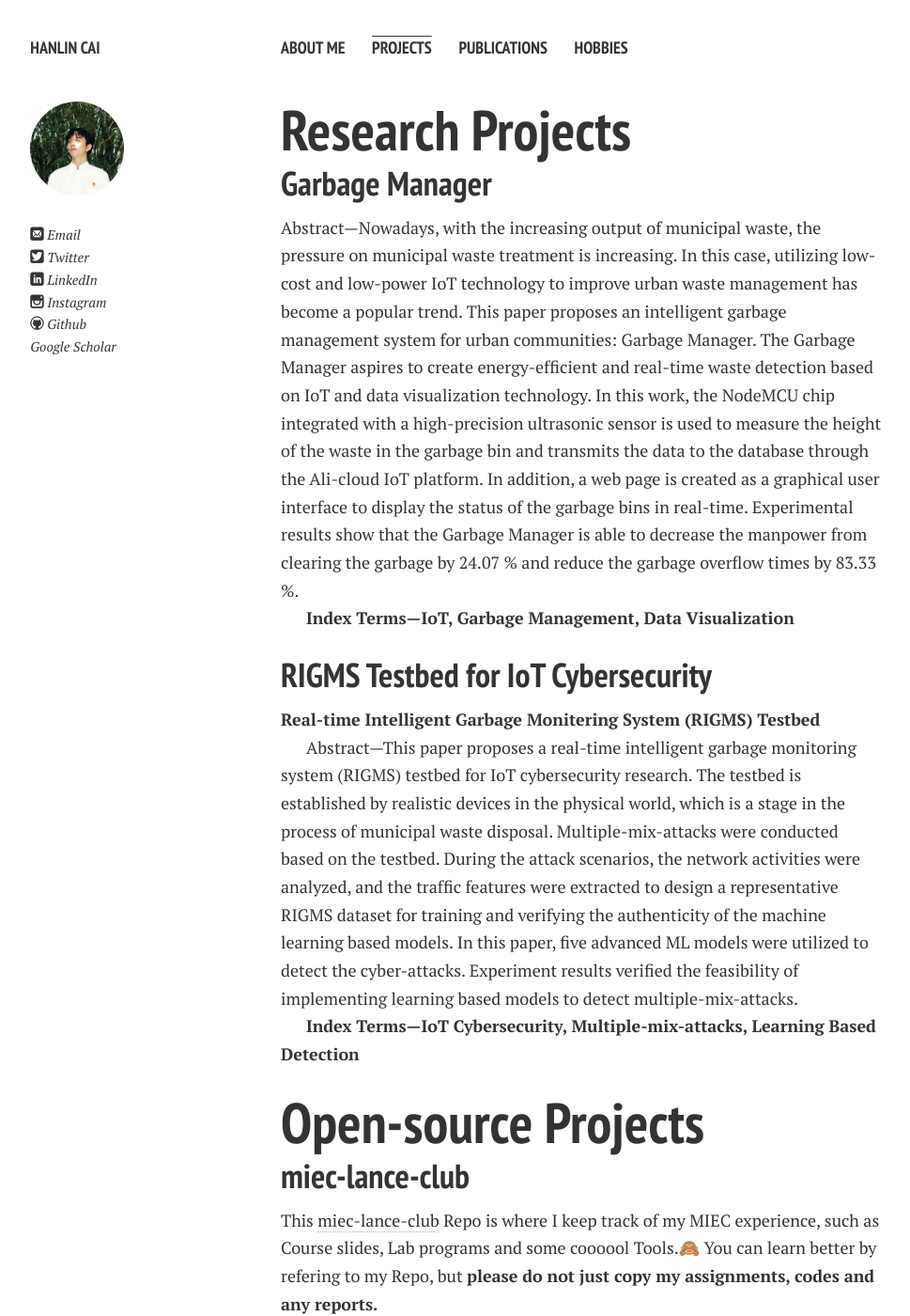
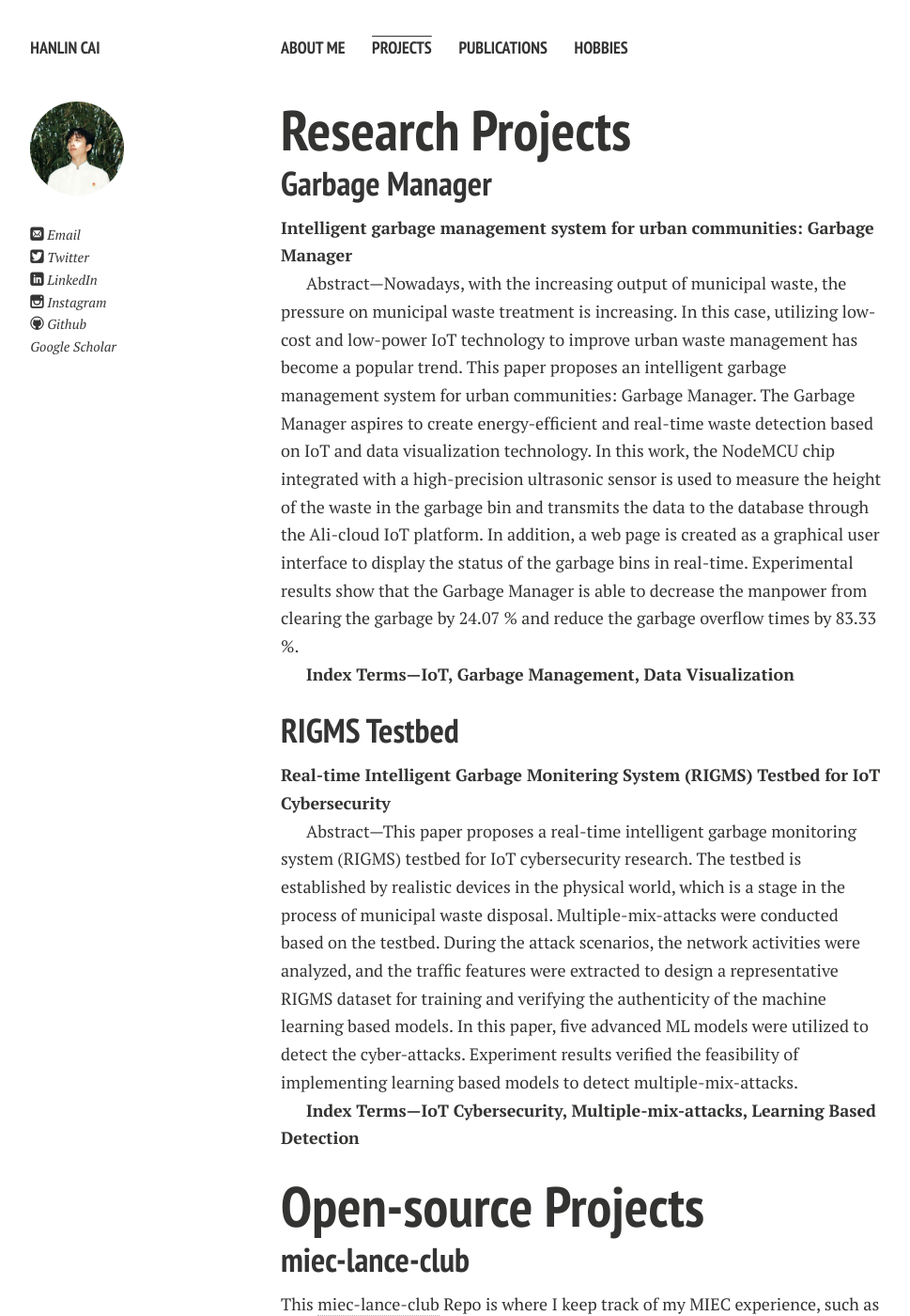
Before and after one commit to GuangLun2000/GuangLun2000.github.io, a Jekyll site: the page built from projects.md, in a window 1280 px wide and 1400 px high. Shown: the whole window at 94% size, without its empty margins (21-990 px from the left). Built offline with Jekyll 4.4.1, drawn with Linux system fonts in a browser that asks for light colours; nearby versions of some CDN libraries; a style sheet for code colours, icons or effects is not loaded.

Commit message:
Update projects.md

```diff
--- a/projects.md
+++ b/projects.md
@@ -8,18 +8,19 @@ title: Projects
 
 ## [Garbage Manager]
 
+**Intelligent garbage management system for urban communities: Garbage Manager**
+
 Abstract—Nowadays, with the increasing output of municipal waste, the pressure on municipal waste treatment is increasing. In this case, utilizing low-cost and low-power IoT technology to improve urban waste management has become a popular trend. This paper proposes an intelligent garbage management system for urban communities: Garbage Manager. The Garbage Manager aspires to create energy-efficient and real-time waste detection based on IoT and data visualization technology. In this work, the NodeMCU chip integrated with a high-precision ultrasonic sensor is used to measure the height of the waste in the garbage bin and transmits the data to the database through the Ali-cloud IoT platform. In addition, a web page is created as a graphical user interface to display the status of the garbage bins in real-time. Experimental results show that the Garbage Manager is able to decrease the manpower from clearing the garbage by 24.07 % and reduce the garbage overflow times by 83.33 %.
 
 **Index Terms—IoT, Garbage Management, Data Visualization**
 
-
-
 [Garbage Manager]: https://caihanlin.com/mypaper/202208cenim.pdf
 
 
-## [RIGMS Testbed] for IoT Cybersecurity
 
-**Real-time Intelligent Garbage Monitering System (RIGMS) Testbed**
+## [RIGMS Testbed]
+
+**Real-time Intelligent Garbage Monitering System (RIGMS) Testbed for IoT Cybersecurity**
 
 Abstract—This paper proposes a real-time intelligent garbage monitoring system (RIGMS) testbed for IoT cybersecurity research. The testbed is established by realistic devices in the physical world, which is a stage in the process of municipal waste disposal. Multiple-mix-attacks were conducted based on the testbed. During the attack scenarios, the network activities were analyzed, and the traffic features were extracted to design a representative RIGMS dataset for training and verifying the authenticity of the machine learning based models. In this paper, five advanced ML models were utilized to detect the cyber-attacks. Experiment results verified the feasibility of implementing learning based models to detect multiple-mix-attacks.
 
```
